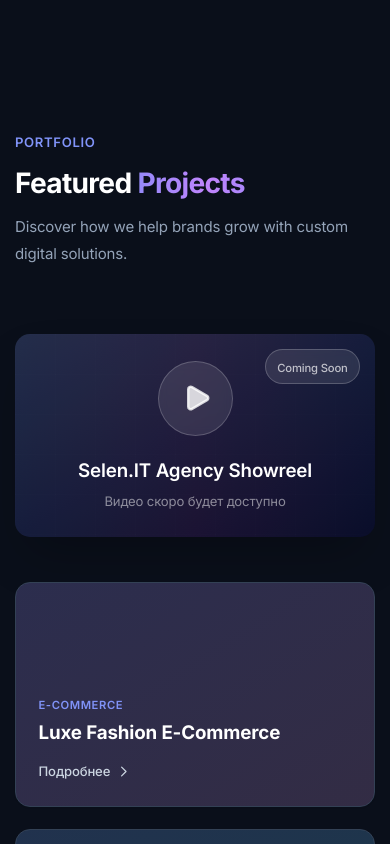
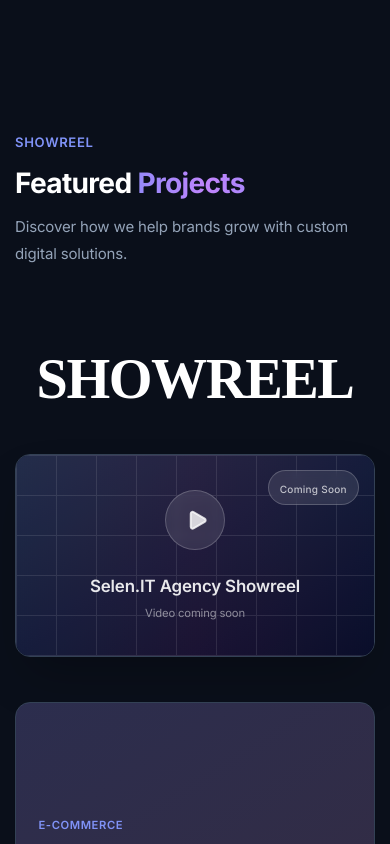
Before and after one commit to alekseevpo/SelenIT-Digital-Agency, a Next.js app: page /en in a window 390 px wide. Shown: the part 2360-3204 px from the top of the page. Built offline with nearby package versions, Linux system fonts and the light colour scheme.

Commit message:
feat: social media optimization, metadata updates and middleware fix for static assets

```diff
--- a/src/app/[lang]/case/[slug]/page.tsx
+++ b/src/app/[lang]/case/[slug]/page.tsx
@@ -414,7 +414,7 @@ export default async function CaseStudyPage({
                     <div className="grid sm:grid-cols-2 lg:grid-cols-4 gap-6">
                         {caseStudy.results.map((result, index) => (
                             <Reveal key={index}>
-                                <div className="p-6 rounded-2xl bg-cream-50 dark:bg-dark-800 text-center">
+                                <div className="p-6 rounded-2xl bg-cream-50 dark:bg-dark-800 text-center h-full min-h-[160px] flex flex-col justify-center">
                                     <div className="text-4xl font-bold gradient-text mb-2">
                                         {result.value}
                                     </div>
--- a/src/app/[lang]/showreel/page.tsx
+++ b/src/app/[lang]/showreel/page.tsx
@@ -66,7 +66,7 @@ export default async function ShowreelPage({ params: { lang } }: PageProps) {
                     </div>
 
                     <div className="aspect-video w-full rounded-3xl overflow-hidden shadow-2xl relative group bg-slate-100 dark:bg-dark-900">
-                        <YouTubeEmbed videoId={hero.videoId} title="Selen.IT Showreel" />
+                        <YouTubeEmbed videoId={hero.videoId} title="Selen.IT Showreel" lang={lang} />
                     </div>
                 </div>
             </section>
--- a/src/components/ShowreelGrid.tsx
+++ b/src/components/ShowreelGrid.tsx
@@ -44,7 +44,7 @@ export default function ShowreelGrid({ projects, lang, dict }: Omit<ShowreelGrid
                             {/* Video or Image Placeholder */}
                             <div className="aspect-video relative">
                                 {project.videoId ? (
-                                    <YouTubeEmbed videoId={project.videoId} title={project.title} />
+                                    <YouTubeEmbed videoId={project.videoId} title={project.title} lang={lang} />
                                 ) : (
                                     <div className={`w-full h-full bg-gradient-to-br ${project.color} relative`}>
                                         <div className="absolute inset-0 bg-dark-900/40 group-hover:bg-dark-900/20 transition-all duration-500" />
--- a/src/components/layout/Footer.tsx
+++ b/src/components/layout/Footer.tsx
@@ -20,7 +20,7 @@ const getFooterLinks = (lang: string) => {
         ],
         company: [
             { href: `/${lang}/about`, label: isRu ? 'О нас' : isEs ? 'Nosotros' : 'About Us' },
-            { href: `/${lang}/showreel`, label: isRu ? 'Шоурил' : isEs ? 'Showreel' : 'Showreel' },
+            { href: `/${lang}/showreel`, label: 'Showreel' },
             { href: `/${lang}/contact`, label: isRu ? 'Контакты' : isEs ? 'Contacto' : 'Contact' },
         ],
         social: [
--- a/src/components/layout/Header.tsx
+++ b/src/components/layout/Header.tsx
@@ -96,7 +96,7 @@ export default function Header({ lang }: HeaderProps) {
 
     const navigations: Record<Locale, Dictionary['common']['nav'] & { menu: string }> = {
         en: { home: 'Home', services: 'Services', showreel: 'Showreel', about: 'About', contact: 'Contact', getStarted: 'Get Started', privacy: 'Privacy', terms: 'Terms', menu: 'Menu' },
-        ru: { home: 'Главная', services: 'Услуги', showreel: 'Шоурил', about: 'О нас', contact: 'Контакты', getStarted: 'Начать', privacy: 'Приватность', terms: 'Условия', menu: 'Меню' },
+        ru: { home: 'Главная', services: 'Услуги', showreel: 'Showreel', about: 'О нас', contact: 'Контакты', getStarted: 'Начать', privacy: 'Приватность', terms: 'Условия', menu: 'Меню' },
         es: { home: 'Inicio', services: 'Servicios', showreel: 'Showreel', about: 'Nosotros', contact: 'Contacto', getStarted: 'Empezar', privacy: 'Privacidad', terms: 'Términos', menu: 'Menú' }
     };
 
--- a/src/components/sections/Showreel.tsx
+++ b/src/components/sections/Showreel.tsx
@@ -1,4 +1,8 @@
+'use client';
+
 import Link from 'next/link';
+import { motion, useScroll, useTransform } from 'framer-motion';
+import { useRef } from 'react';
 import { Reveal } from '../ui/Reveal';
 import YouTubeEmbed from '../ui/YouTubeEmbed';
 
@@ -13,6 +17,12 @@ interface ShowreelProps {
         button: string;
     };
 }
+
+const showreelTitle = {
+    en: 'SHOWREEL',
+    ru: 'SHOWREEL',
+    es: 'SHOWREEL',
+};
 
 const featuredProjects = [
     {
@@ -30,8 +40,17 @@ const featuredProjects = [
 ];
 
 export default function Showreel({ lang, dict }: ShowreelProps) {
+    const sectionRef = useRef<HTMLElement>(null);
+    const { scrollYProgress } = useScroll({
+        target: sectionRef,
+        offset: ["start end", "center center"]
+    });
+
+    const xTransform = useTransform(scrollYProgress, [0, 1], ["100%", "0%"]);
+    const opacity = useTransform(scrollYProgress, [0, 0.5, 1], [0, 0.5, 1]);
+
     return (
-        <section className="section-padding transition-colors duration-300">
+        <section ref={sectionRef} className="section-padding transition-colors duration-300 overflow-hidden">
             <div className="container-custom">
                 {/* Header */}
                 <div className="flex flex-col md:flex-row justify-between items-start md:items-end mb-12 gap-6">
@@ -66,10 +85,23 @@ export default function Showreel({ lang, dict }: ShowreelProps) {
                     </Reveal>
                 </div>
 
+                {/* Animated Showreel Title */}
+                <motion.div
+                    className="relative h-24 md:h-40 lg:h-56 mb-8 flex items-center justify-center"
+                    style={{ x: xTransform, opacity }}
+                >
+                    <h2
+                        className="text-6xl md:text-8xl lg:text-[10rem] font-serif font-bold tracking-tight text-slate-900 dark:text-white select-none"
+                        style={{ fontFamily: "'Times New Roman', 'Georgia', serif" }}
+                    >
+                        {showreelTitle[lang as keyof typeof showreelTitle] || showreelTitle.en}
+                    </h2>
+                </motion.div>
+
                 {/* Video */}
                 <Reveal delay={0.3}>
                     <div className="mb-12">
-                        <YouTubeEmbed videoId={dict.videoId || "QT3L4tZ14-4"} title="Selen.IT Agency Showreel" />
+                        <YouTubeEmbed videoId={dict.videoId || "QT3L4tZ14-4"} title="Selen.IT Agency Showreel" lang={lang} />
                     </div>
                 </Reveal>
 
@@ -90,7 +122,7 @@ export default function Showreel({ lang, dict }: ShowreelProps) {
                                         href={`/${lang}/showreel`}
                                         className="inline-flex items-center text-sm text-slate-700 dark:text-slate-300 font-medium hover:text-orange-500 dark:hover:text-primary-400 transition-colors group/link"
                                     >
-                                        Подробнее
+                                        {lang === 'ru' ? 'Подробнее' : lang === 'es' ? 'Ver más' : 'Learn more'}
                                         <svg className="w-4 h-4 ml-1.5 transition-transform group-hover/link:translate-x-1" fill="none" viewBox="0 0 24 24" stroke="currentColor">
                                             <path strokeLinecap="round" strokeLinejoin="round" strokeWidth={2} d="M9 5l7 7-7 7" />
                                         </svg>
--- a/src/components/ui/YouTubeEmbed.tsx
+++ b/src/components/ui/YouTubeEmbed.tsx
@@ -6,24 +6,33 @@ interface YouTubeEmbedProps {
     videoId: string;
     title?: string;
     className?: string;
+    lang?: string;
 }
 
+const subtitles: Record<string, string> = {
+    en: 'Video coming soon',
+    ru: 'Видео скоро будет доступно',
+    es: 'Video próximamente',
+};
+
 // Временная заглушка вместо видео
-export default function YouTubeEmbed({ videoId, title = 'Video coming soon', className = '' }: YouTubeEmbedProps) {
+export default function YouTubeEmbed({ videoId, title = 'Video coming soon', className = '', lang = 'en' }: YouTubeEmbedProps) {
+    const subtitle = subtitles[lang] || subtitles.en;
+
     return (
-        <div className={`relative w-full aspect-video rounded-2xl overflow-hidden shadow-2xl ${className}`}>
+        <div className={`relative w-full aspect-video rounded-2xl overflow-hidden shadow-2xl border border-slate-200 dark:border-dark-700 ${className}`}>
             {/* Gradient background */}
-            <div className="absolute inset-0 bg-gradient-to-br from-slate-800 via-slate-900 to-slate-950" />
+            <div className="absolute inset-0 bg-gradient-to-br from-slate-100 via-slate-200 to-slate-300 dark:from-slate-800 dark:via-slate-900 dark:to-slate-950" />
 
             {/* Animated gradient overlay */}
-            <div className="absolute inset-0 bg-gradient-to-r from-orange-500/10 via-purple-500/10 to-green-500/10 dark:from-primary-500/10 dark:via-accent-500/10 dark:to-primary-500/10 animate-pulse" />
+            <div className="absolute inset-0 bg-gradient-to-r from-orange-500/5 via-primary-500/5 to-accent-500/5 dark:from-primary-500/10 dark:via-accent-500/10 dark:to-primary-500/10 animate-pulse" />
 
             {/* Grid pattern */}
             <div
-                className="absolute inset-0 opacity-10"
+                className="absolute inset-0 opacity-[0.03] dark:opacity-10"
                 style={{
-                    backgroundImage: `linear-gradient(rgba(255,255,255,0.1) 1px, transparent 1px),
-                                      linear-gradient(90deg, rgba(255,255,255,0.1) 1px, transparent 1px)`,
+                    backgroundImage: `linear-gradient(currentColor 1px, transparent 1px),
+                                      linear-gradient(90deg, currentColor 1px, transparent 1px)`,
                     backgroundSize: '40px 40px'
                 }}
             />
@@ -31,24 +40,24 @@ export default function YouTubeEmbed({ videoId, title = 'Video coming soon', cla
             {/* Content */}
             <div className="absolute inset-0 flex flex-col items-center justify-center text-center p-6">
                 {/* Play button */}
-                <div className="w-20 h-20 rounded-full bg-white/10 backdrop-blur-sm border border-white/20 flex items-center justify-center mb-6 group-hover:scale-110 transition-transform duration-300">
-                    <Play className="w-8 h-8 text-white/80 ml-1" fill="currentColor" />
+                <div className="w-16 h-16 md:w-20 md:h-20 rounded-full bg-slate-900/10 dark:bg-white/10 backdrop-blur-sm border border-slate-900/20 dark:border-white/20 flex items-center justify-center mb-6 transition-transform duration-300 hover:scale-110">
+                    <Play className="w-6 h-6 md:w-8 md:h-8 text-slate-900/80 dark:text-white/80 ml-1" fill="currentColor" />
                 </div>
 
                 {/* Title */}
-                <h3 className="text-xl font-semibold text-white/90 mb-2">
+                <h3 className="text-lg md:text-xl font-semibold text-slate-900/90 dark:text-white/90 mb-2">
                     {title}
                 </h3>
 
                 {/* Subtitle */}
-                <p className="text-sm text-white/50">
-                    Видео скоро будет доступно
+                <p className="text-xs md:text-sm text-slate-600 dark:text-white/50">
+                    {subtitle}
                 </p>
             </div>
 
             {/* Corner decoration */}
-            <div className="absolute top-4 right-4 px-3 py-1 rounded-full bg-white/10 backdrop-blur-sm border border-white/20">
-                <span className="text-xs text-white/70 font-medium">Coming Soon</span>
+            <div className="absolute top-4 right-4 px-3 py-1 rounded-full bg-slate-900/5 dark:bg-white/10 backdrop-blur-sm border border-slate-900/10 dark:border-white/20">
+                <span className="text-[10px] md:text-xs text-slate-700 dark:text-white/70 font-medium tracking-wide">Coming Soon</span>
             </div>
         </div>
     );
--- a/src/dictionaries/en.json
+++ b/src/dictionaries/en.json
@@ -97,7 +97,7 @@
             "learnMore": "Learn More"
         },
         "showreel": {
-            "badge": "Portfolio",
+            "badge": "Showreel",
             "title1": "Featured",
             "titleGradient": "Projects",
             "subtitle": "Discover how we help brands grow with custom digital solutions.",
@@ -330,7 +330,12 @@
             "badge": "About Us",
             "title1": "We are a Team of",
             "titleGradient": "Digital Craftsmen",
-            "titleWords": ["Digital Craftsmen", "Creative Thinkers", "Tech Enthusiasts", "Problem Solvers"],
+            "titleWords": [
+                "Digital Craftsmen",
+                "Creative Thinkers",
+                "Tech Enthusiasts",
+                "Problem Solvers"
+            ],
             "subtitle": "Passionate about creating exceptional digital experiences that transform businesses and delight users."
         },
         "story": {
--- a/src/dictionaries/es.json
+++ b/src/dictionaries/es.json
@@ -97,7 +97,7 @@
             "learnMore": "Saber más"
         },
         "showreel": {
-            "badge": "Portafolio",
+            "badge": "Showreel",
             "title1": "Proyectos",
             "titleGradient": "Destacados",
             "subtitle": "Descubra cómo ayudamos a las marcas a crecer con soluciones digitales a medida.",
@@ -265,7 +265,7 @@
     },
     "showreel": {
         "hero": {
-            "badge": "Nuestro Portafolio",
+            "badge": "Showreel",
             "title1": "Trabajo que",
             "titleGradient": "habla por sí mismo",
             "subtitle": "Explore nuestra colección de proyectos exitosos en diversos sectores.",
@@ -313,7 +313,7 @@
         ],
         "cta": {
             "title1": "¿Listo para unirse a nuestro",
-            "titleGradient": "portafolio?",
+            "titleGradient": "Showreel?",
             "subtitle": "Su proyecto podría ser nuestra próxima historia de éxito. Hagamos algo grande juntos.",
             "button": "Iniciar Proyecto"
         },
@@ -330,7 +330,12 @@
             "badge": "Nosotros",
             "title1": "Somos un equipo de",
             "titleGradient": "Artesanos Digitales",
-            "titleWords": ["Artesanos Digitales", "Pensadores Creativos", "Entusiastas Tech", "Solucionadores"],
+            "titleWords": [
+                "Artesanos Digitales",
+                "Pensadores Creativos",
+                "Entusiastas Tech",
+                "Solucionadores"
+            ],
             "subtitle": "Apasionados por crear experiencias digitales excepcionales que transforman negocios y deleitan a los usuarios."
         },
         "story": {
--- a/src/dictionaries/ru.json
+++ b/src/dictionaries/ru.json
@@ -10,7 +10,7 @@
         "nav": {
             "home": "Главная",
             "services": "Услуги",
-            "showreel": "Шоурил",
+            "showreel": "Showreel",
             "about": "О нас",
             "contact": "Контакты",
             "getStarted": "Начать",
@@ -97,7 +97,7 @@
             "learnMore": "Подробнее"
         },
         "showreel": {
-            "badge": "Портфолио",
+            "badge": "Showreel",
             "title1": "Избранные",
             "titleGradient": "проекты",
             "subtitle": "Узнайте, как мы помогаем брендам расти с помощью кастомных цифровых решений.",
@@ -265,7 +265,7 @@
     },
     "showreel": {
         "hero": {
-            "badge": "Наши работы",
+            "badge": "Showreel",
             "title1": "Работы, которые",
             "titleGradient": "говорят за себя",
             "subtitle": "Изучите нашу коллекцию успешных проектов в различных отраслях.",
@@ -312,8 +312,8 @@
             }
         ],
         "cta": {
-            "title1": "Готовы попасть в наше",
-            "titleGradient": "портфолио?",
+            "title1": "Готовы попасть в наш",
+            "titleGradient": "Showreel?",
             "subtitle": "Ваш проект может стать нашей следующей историей успеха. Давайте создадим что-то великое.",
             "button": "Начать проект"
         },
@@ -330,7 +330,12 @@
             "badge": "О нас",
             "title1": "Мы — команда",
             "titleGradient": "цифровых мастеров",
-            "titleWords": ["цифровых мастеров", "профессионалов своего дела", "талантливых друзей", "увлечённых профи"],
+            "titleWords": [
+                "цифровых мастеров",
+                "профессионалов своего дела",
+                "талантливых друзей",
+                "увлечённых профи"
+            ],
             "subtitle": "Страстно создаем исключительный цифровой опыт, который преображает бизнес и радует пользователей."
         },
         "story": {
--- a/src/middleware.ts
+++ b/src/middleware.ts
@@ -42,5 +42,5 @@ export function middleware(request: NextRequest) {
 }
 
 export const config = {
-    matcher: ['/((?!api|_next/static|_next/image|images|favicon.ico|.*\\.html$).*)'],
+    matcher: ['/((?!api|_next/static|_next/image|images|favicon.ico|og-image.png|.*\\.(?:svg|png|jpg|jpeg|gif|webp)$|.*\\.html$).*)'],
 };
```
Also changed, not shown: src/app/[lang]/layout.tsx (+24 -1 lines), public/cat-404.png (added), public/og-image.png (added).
